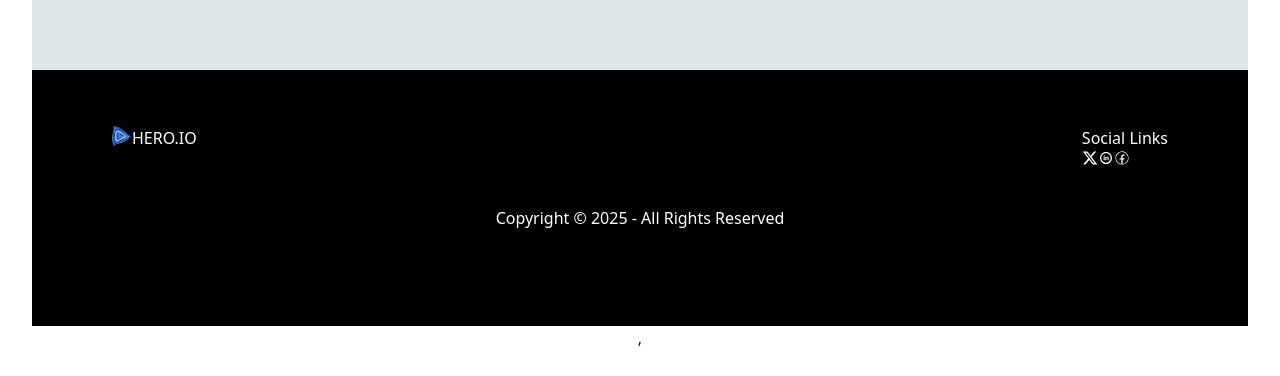
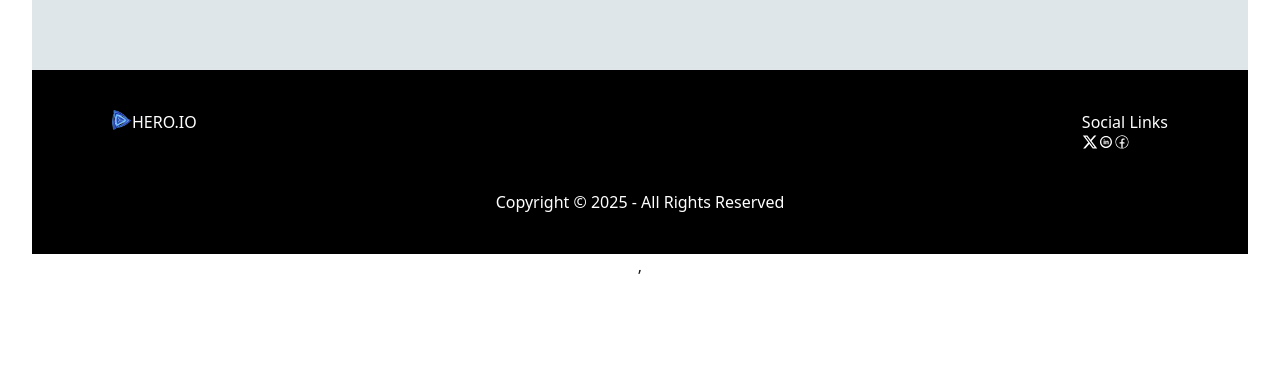
Before and after one commit to saimakhan1/HeroAppMarket, a React (Vite) app: page / in a window 1280 px wide. Shown: the part 1995-2371 px from the top of the page. After the commit the page ends 2305 px from the top, so only its background shows below. Built offline with nearby package versions, Linux system fonts and the light colour scheme.

Commit message:
added new file

```diff
--- a/src/Components/Footer/Footer.jsx
+++ b/src/Components/Footer/Footer.jsx
@@ -6,7 +6,7 @@ import logoImg from "../../assets/logo.png";
 
 const Footer = () => {
   return (
-    <div className="bg-black text-white py-14 px-6 sm:px-20">
+    <div className="bg-black text-white py-10 px-6 sm:px-20">
       <div className="top flex justify-between">
         <div className="left flex">
           <img src={logoImg} className="w-[20px] h-[20px]" alt="" />
@@ -28,7 +28,7 @@ const Footer = () => {
         </div>
       </div>
 
-      <div className="bottom py-10">
+      <div className="bottom pt-10">
         <h1>Copyright © 2025 - All Rights Reserved</h1>
       </div>
     </div>
```
